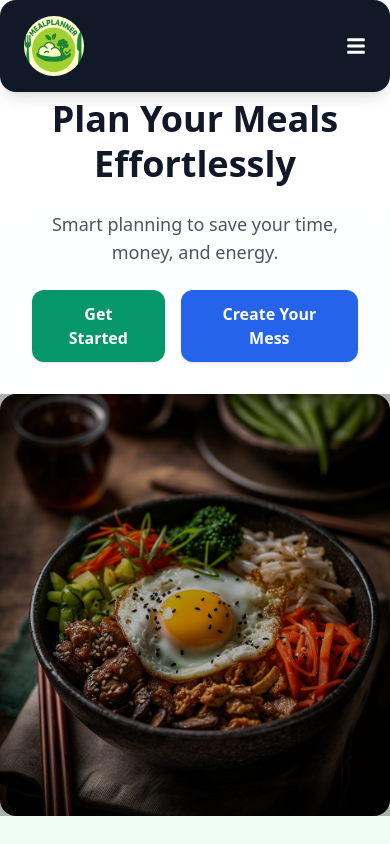
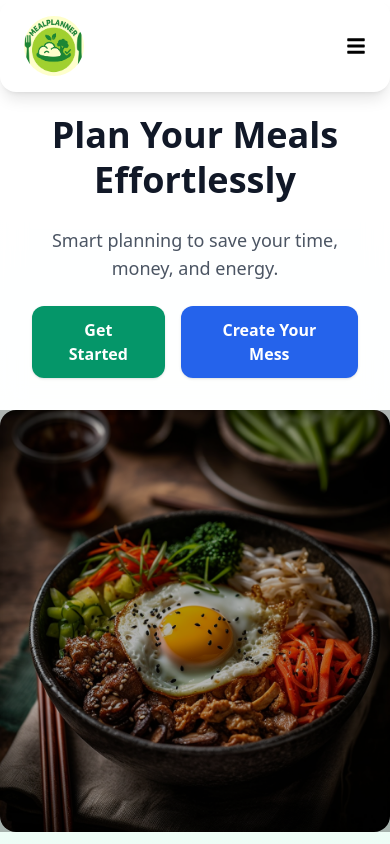
Before and after one commit to momin210103/Meal_Planner, a React (Vite) app in the folder client/: page / in a window 390 px wide. Shown: the top 844 px of the page. Built offline with nearby package versions, Linux system fonts and the light colour scheme; no server answers.

Commit message:
navbar bg

```diff
--- a/client/src/App.jsx
+++ b/client/src/App.jsx
@@ -18,7 +18,7 @@ const App = () => {
         <nav><Nabvar/></nav>
       )}
 
-   <main className='min-h-screen pt-16'><Outlet/></main>
+   <main className='min-h-screen pt-20'><Outlet/></main>
    <Toaster position='top-center' reverseOrder={false} />
    {/* Show Footer only if not in hidden paths */}
    {
--- a/client/src/Pages/signup/SignupPage.jsx
+++ b/client/src/Pages/signup/SignupPage.jsx
@@ -199,15 +199,15 @@ const SignupPage = () => {
       {showVerifyModal && (
         <div className="fixed inset-0 bg-gray-900 bg-opacity-70 backdrop-blur-sm flex items-center justify-center z-50">
           <div className="bg-white p-8 rounded-2xl shadow-2xl w-full max-w-sm transform transition-transform scale-95 animate-enter">
-            <h3 className="text-lg font-bold text-center mb-3">Verify Your Email ✉️</h3>
-            <p className="text-sm text-center text-gray-600 mb-4">Please check your email and enter the 6-digit verification code:</p>
+            <h3 className="text-lg font-bold text-black text-center mb-3">Verify Your Email ✉️</h3>
+            <p className="text-sm text-center text-black mb-4">Please check your email and enter the 6-digit verification code:</p>
             <input
               type="text"
               maxLength={6}
               value={verificationCode}
               onChange={(e) => setVerificationCode(e.target.value)}
               placeholder="123456"
-              className="w-full px-4 py-2 border rounded-lg mb-3 text-center tracking-widest focus:outline-none focus:ring-2 focus:ring-blue-400 transition"
+              className="w-full text-black px-4 py-2 border rounded-lg mb-3 text-center tracking-widest focus:outline-none focus:ring-2 focus:ring-blue-400 transition"
             />
             {verifyError && <p className="text-red-500 text-center text-sm mb-2">{verifyError}</p>}
 
--- a/client/src/components/Nabvar.jsx
+++ b/client/src/components/Nabvar.jsx
@@ -39,15 +39,15 @@ const Navbar = () => {
   };
 
   return (
-    <header className=" fixed top-0 left-0 right-0 z-50 bg-gray-900 shadow-lg rounded-2xl">
+    <header className=" fixed top-0 left-0 right-0 z-50 bg-white shadow-lg rounded-2xl ">
       <nav className="max-w-screen-2xl container mx-auto flex justify-between items-center py-4 px-6">
-        <Link to="/" className="font-bold text-2xl text-white">
+        <Link to="/" className="font-bold text-2xl text-black">
           <img src={logo} alt="MealPlanner Logo" className="h-15 w-15 rounded-full hover:scale-105 transition-transform"/>
         </Link>
 
 
         {/* Hamburger menu */}
-        <div onClick={toggle} className="md:hidden text-xl cursor-pointer text-white">
+        <div onClick={toggle} className="md:hidden text-xl cursor-pointer text-black hover:text-amber-500 transition-colors duration-300">
           {menuOpen ? null : <FaBars />}
         </div>
 
@@ -55,13 +55,13 @@ const Navbar = () => {
         <div className="hidden md:flex items-center space-x-8">
           <NavItems />
           <div className="cursor-pointer text-white hover:text-amber-500 transition-colors duration-300">
-            <FaShopify className="text-2xl" />
+
           </div>
         </div>
 
         {/* Mobile menu */}
         <div
-          className={`fixed top-0 left-0 w-full h-screen bg-gray-900/95 flex flex-col items-center justify-center space-y-8 text-white transition-transform transform ${
+          className={`fixed top-0 left-0 w-full h-screen bg-white flex flex-col items-center justify-center space-y-8 text-black transition-transform transform ${
             menuOpen ? "translate-x-0" : "-translate-x-full"
           } md:hidden`}
         >
@@ -69,8 +69,7 @@ const Navbar = () => {
             <FaTimes />
           </div>
           <NavItems toggle={toggle} />
-          <div className="cursor-pointer text-white hover:text-amber-500 transition-colors duration-300">
-            <FaShopify className="text-2xl" />
+          <div className="cursor-pointer text-black hover:text-amber-500 transition-colors duration-300">
           </div>
         </div>
       </nav>
```
